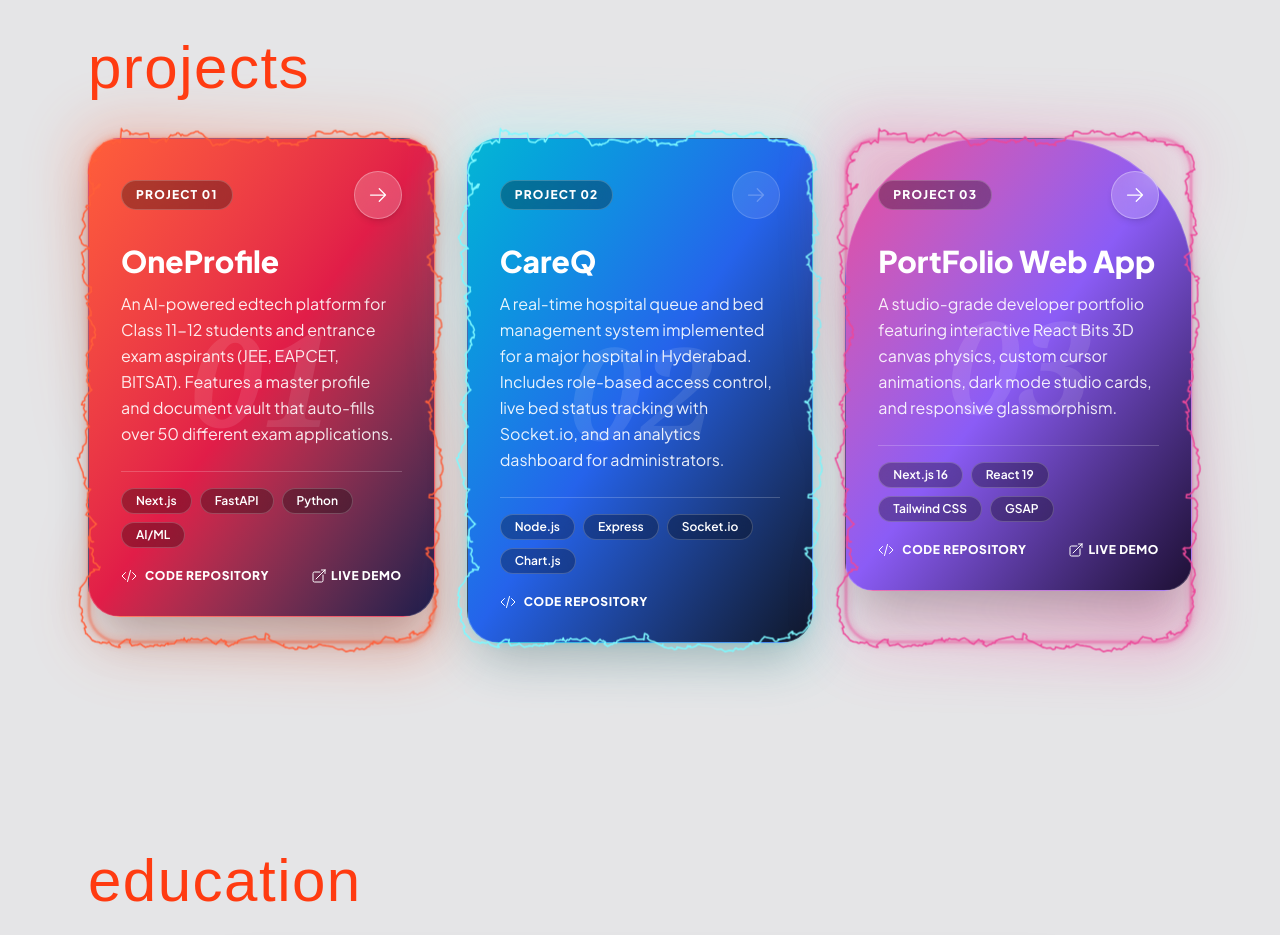
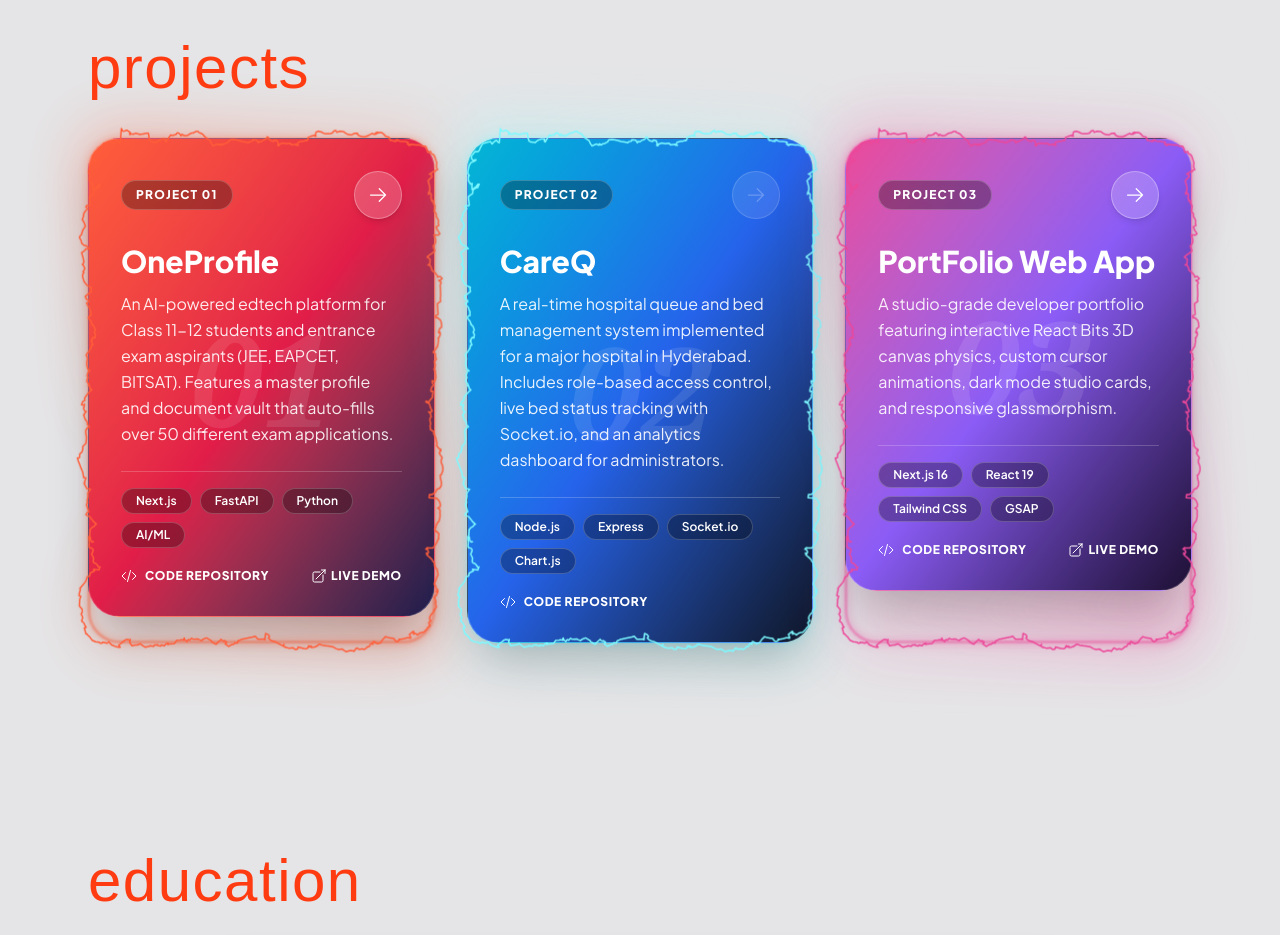
Before and after one commit to sujeelmarapatla-14AA/PortFolio, a Next.js app: page / in a window 1280 px wide. Shown: the part 3340-4275 px from the top of the page. Built offline with nearby package versions, Linux system fonts and the light colour scheme; a web font is replaced by a local one.

Commit message:
Update portfolio

```diff
--- a/app/components/Projects.tsx
+++ b/app/components/Projects.tsx
@@ -25,12 +25,11 @@ export default function Projects() {
           </h2>
         </div>
 
-        {/* 3 Electric Border Gradient Project Cards */}
+        {/* 3 Uniform Electric Border Gradient Project Cards */}
         <div className="grid grid-cols-1 md:grid-cols-3 gap-8 items-stretch">
           {projects.map((project, index) => {
             const gradientClass = cardGradients[index % cardGradients.length];
             const electricColor = electricColors[index % electricColors.length];
-            const isArchCard = index === 2;
 
             return (
               <motion.div
@@ -48,13 +47,7 @@ export default function Projects() {
                   borderRadius={32}
                   className="w-full h-full"
                 >
-                  <div
-                    className={`group relative flex flex-col justify-between p-8 text-white bg-gradient-to-br ${gradientClass} min-h-[440px] h-full shadow-2xl transition-all duration-500 hover:-translate-y-1 ${
-                      isArchCard
-                        ? "card-arch border border-white/20"
-                        : "rounded-[32px] border border-white/20"
-                    }`}
-                  >
+                  <div className={`group relative flex flex-col justify-between p-8 text-white bg-gradient-to-br ${gradientClass} min-h-[440px] h-full shadow-2xl transition-all duration-500 hover:-translate-y-1 rounded-[32px] border border-white/20`}>
                     {/* Background Watermark Number / Icon */}
                     <div
                       aria-hidden="true"
```
